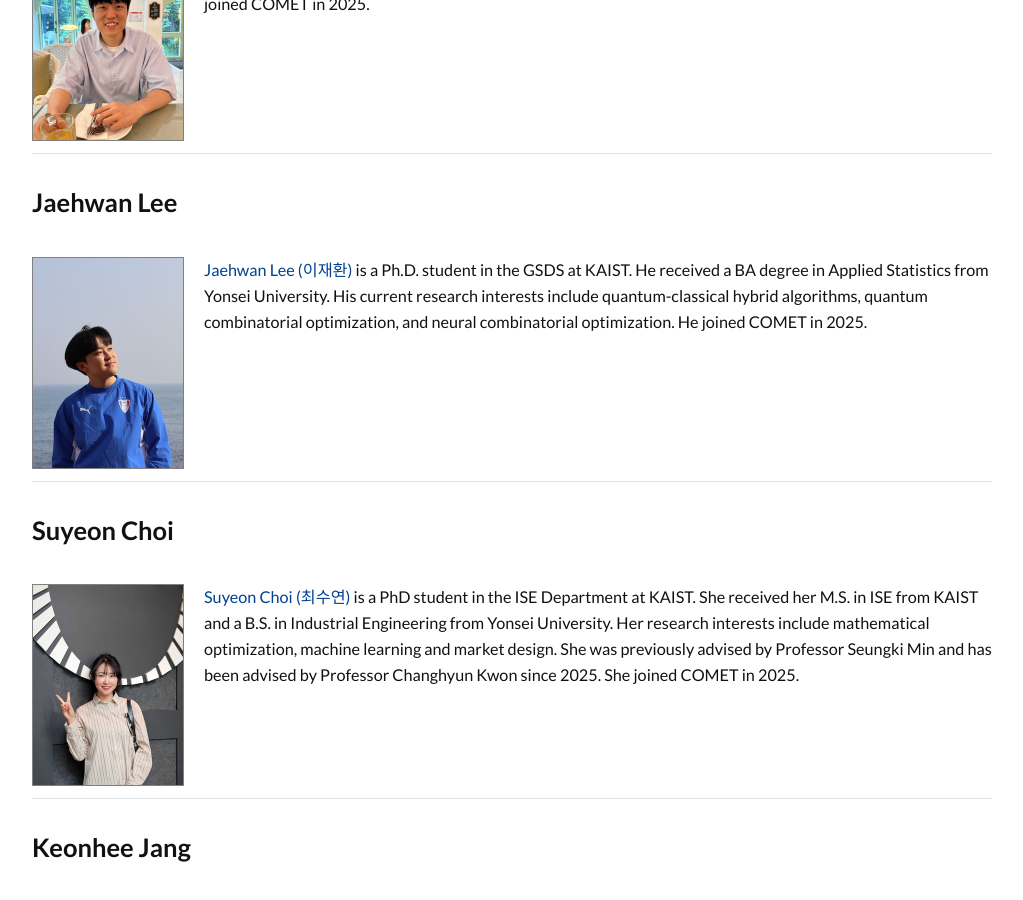
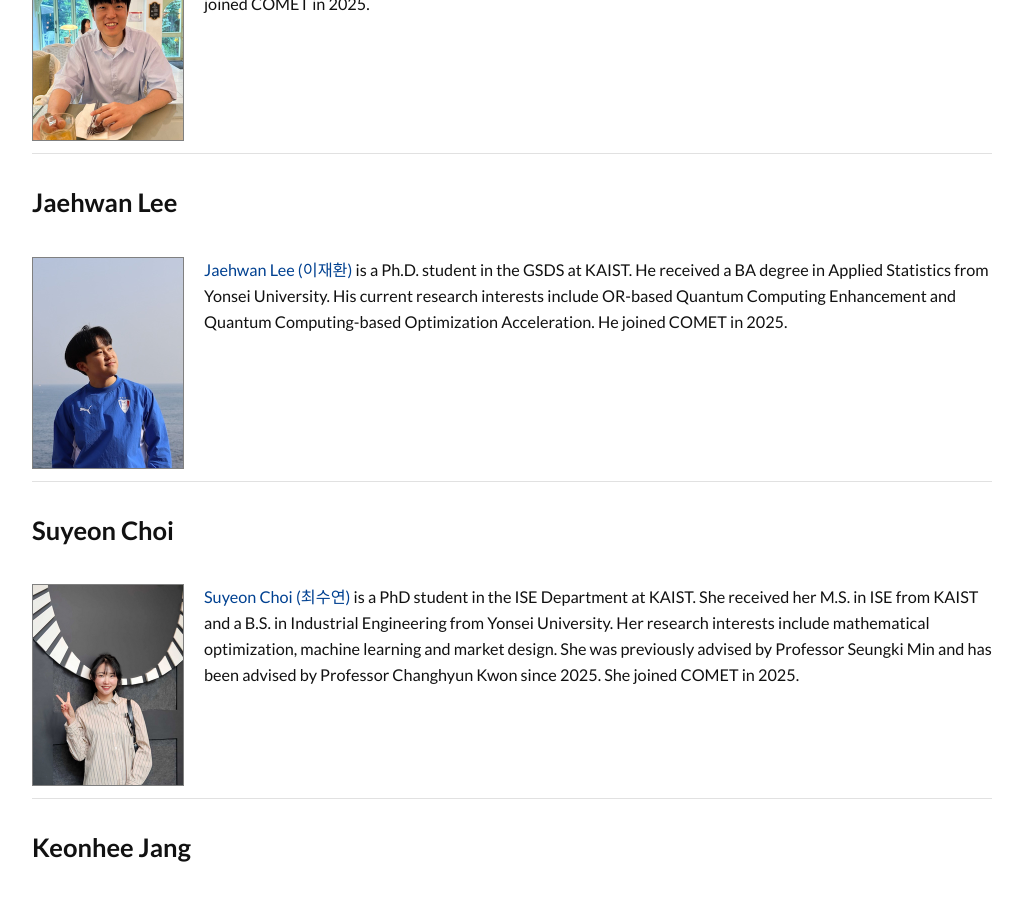
Before and after one commit to kaist-comet/kaist-comet.github.io, a Jekyll site: the page built from people/people.md, in a window 1280 px wide and 900 px high, scrolled down 4305 px. Shown: the whole window, without its empty margins (128-1151 px from the left). Built offline with Jekyll 4.4.1, drawn with Linux system fonts in a browser that asks for light colours; some web fonts are replaced; comment, search, counter and statistics services are not loaded.

Commit message:
Update jaehwan
Research interests and the LinkedIn link of Jaehwan are updated

Signed-off-by: Jaehwan Lee <100256315+jaehwan-2ee@users.noreply.github.com>

```diff
--- a/people/people.md
+++ b/people/people.md
@@ -78,7 +78,7 @@ Introducing the current members of the COMET Lab.
 
 ### Jaehwan Lee
 
-| <img src="/people/images/jaehwan_lee.jpg" class="profile" /> [Jaehwan Lee (이재환)](https://www.linkedin.com/in/재환-이-878400314/) is a Ph.D. student in the GSDS at KAIST. He received a BA degree in Applied Statistics from Yonsei University. His current research interests include quantum-classical hybrid algorithms, quantum combinatorial optimization, and neural combinatorial optimization. He joined COMET in 2025. |
+| <img src="/people/images/jaehwan_lee.jpg" class="profile" /> [Jaehwan Lee (이재환)](https://www.linkedin.com/in/jaehwanlee-878400314/) is a Ph.D. student in the GSDS at KAIST. He received a BA degree in Applied Statistics from Yonsei University. His current research interests include OR-based Quantum Computing Enhancement and Quantum Computing-based Optimization Acceleration. He joined COMET in 2025. |
 
 ### Suyeon Choi
 
```
